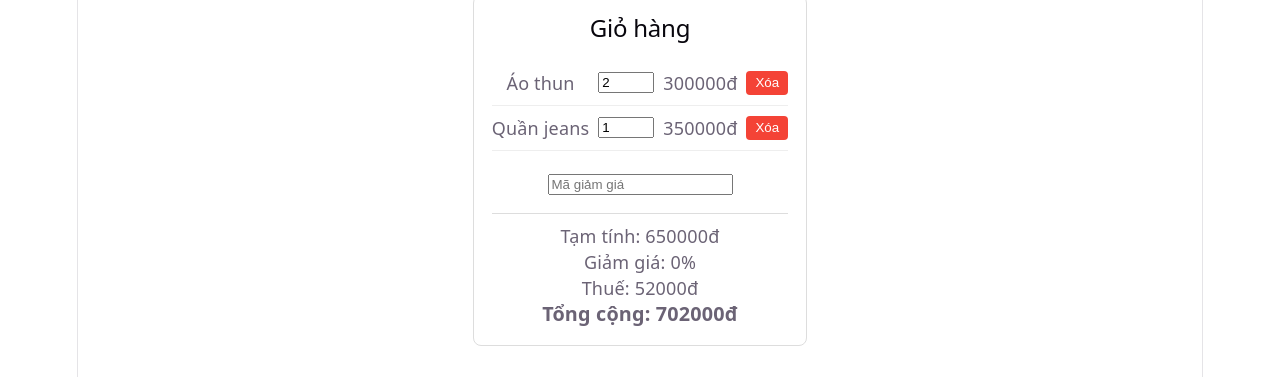
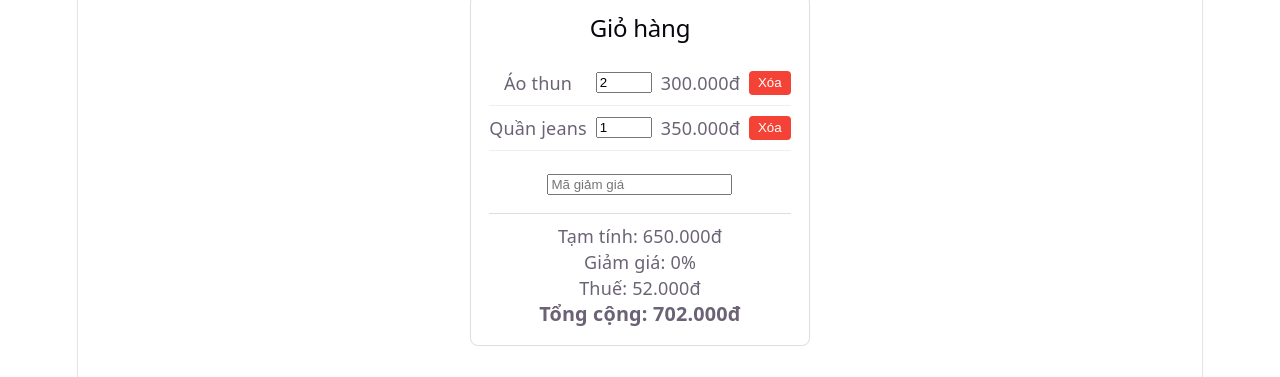
Before and after one commit to hoidanit-live/mywebsite-learn-git, a React (Vite) app: page / in a window 1280 px wide. Shown: the part 562-939 px from the top of the page. Built offline with nearby package versions, Linux system fonts and the light colour scheme.

Commit message:
fix(cart): làm tròn số tiền hiển thị theo định dạng VNĐ

```diff
--- a/src/features/cart/Cart.tsx
+++ b/src/features/cart/Cart.tsx
@@ -50,7 +50,7 @@ function Cart() {
               value={item.quantity}
               onChange={(e) => updateQuantity(item.id, Number(e.target.value))}
             />
-            <span>{item.price * item.quantity}đ</span>
+            <span>{(item.price * item.quantity).toLocaleString('vi-VN')}đ</span>
             <button className="cart-item-remove" onClick={() => removeItem(item.id)}>
               Xóa
             </button>
@@ -67,10 +67,10 @@ function Cart() {
         />
       </div>
       <div className="cart-summary">
-        <p>Tạm tính: {subtotal}đ</p>
+        <p>Tạm tính: {subtotal.toLocaleString('vi-VN')}đ</p>
         <p>Giảm giá: {discountPercent}%</p>
-        <p>Thuế: {tax}đ</p>
-        <p className="cart-total">Tổng cộng: {total}đ</p>
+        <p>Thuế: {tax.toLocaleString('vi-VN')}đ</p>
+        <p className="cart-total">Tổng cộng: {total.toLocaleString('vi-VN')}đ</p>
       </div>
     </section>
   )
```
